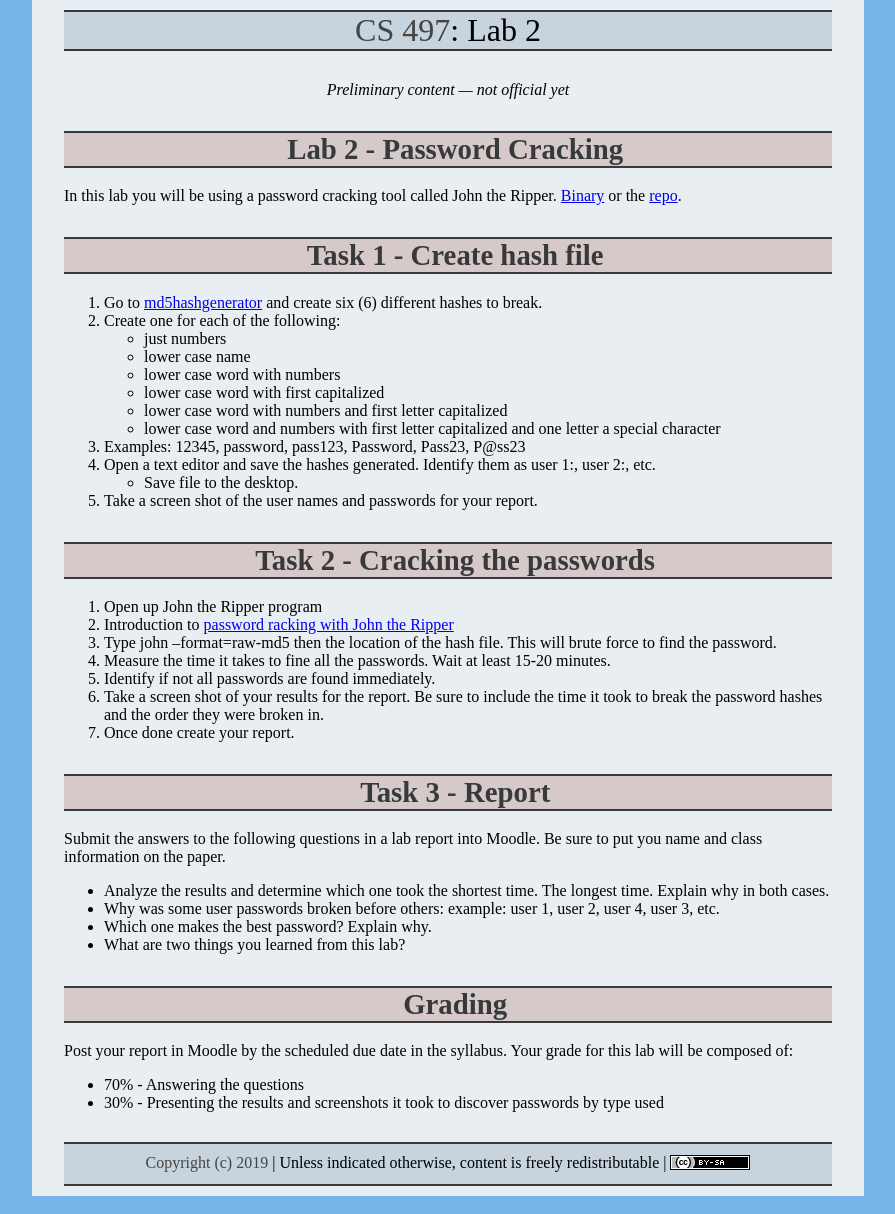
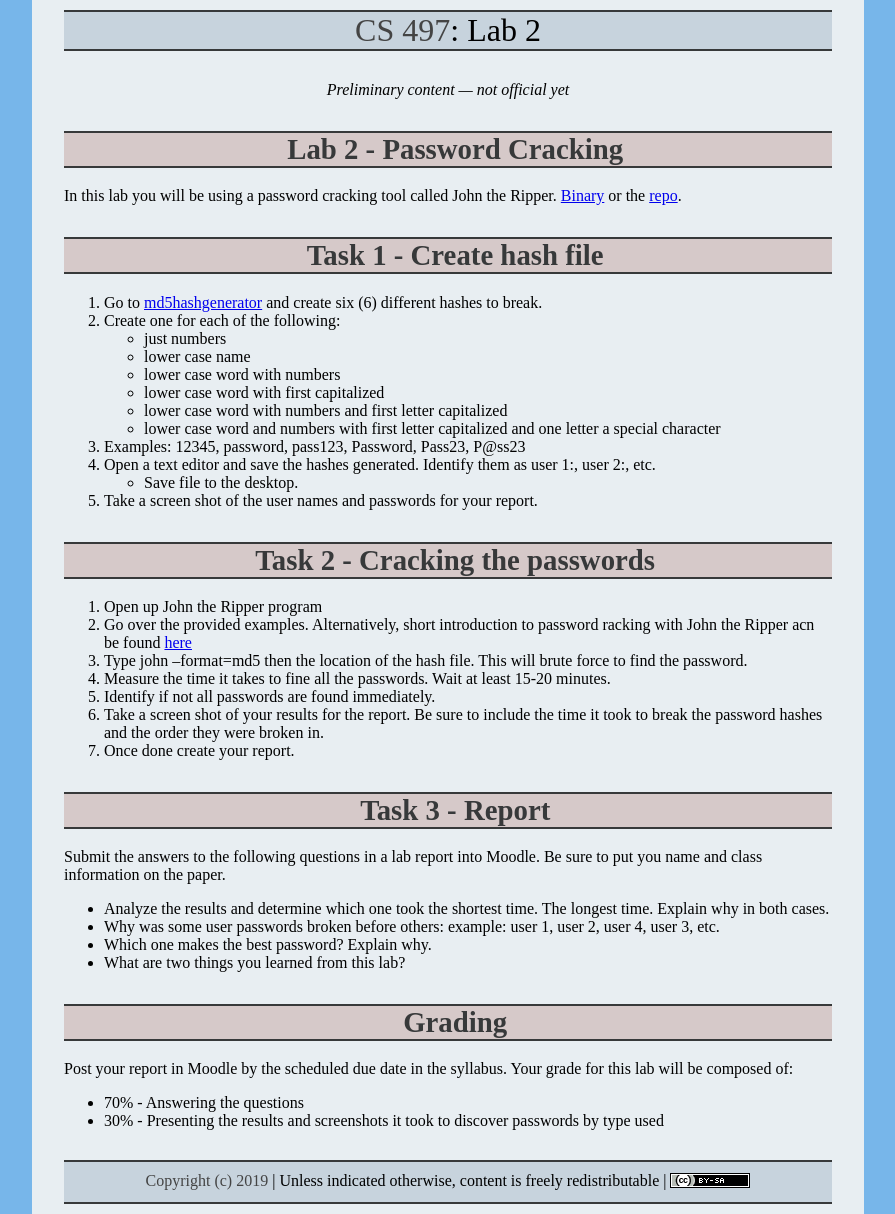
Before and after one commit to ycpcs/cs497-spring2019, a Jekyll site: the page built from labs/lab02.md, in a window 1280 px wide. Shown: the whole page, without its empty margins (192-1087 px from the left). Built offline with Jekyll 4.4.1, drawn with Linux system fonts in a browser that asks for light colours.

Commit message:
Update lab02.md

```diff
--- a/labs/lab02.md
+++ b/labs/lab02.md
@@ -26,8 +26,8 @@ character
 
 # Task 2 - Cracking the passwords
 1. Open up John the Ripper program
-2. Introduction to [password racking with John the Ripper](https://www.youtube.com/watch?v=pNedfUt0F8k)
-3. Type john –format=raw-md5 then the location of the hash file. This will brute force to
+2. Go over the provided examples. Alternatively, short introduction to password racking with John the Ripper acn be found [here](https://www.youtube.com/watch?v=pNedfUt0F8k)
+3. Type john –format=md5 then the location of the hash file. This will brute force to
 find the password.
 4. Measure the time it takes to fine all the passwords. Wait at least 15-20 minutes.
 5. Identify if not all passwords are found immediately.
```
